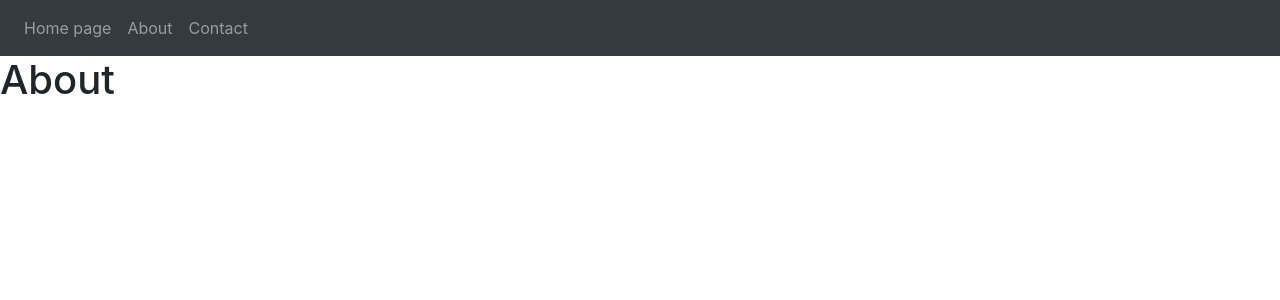
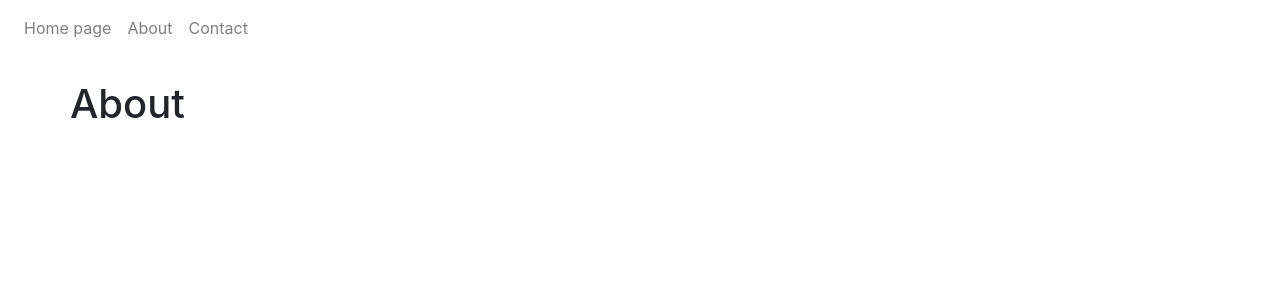
Before and after one commit to kulczy/nuxttest, a Nuxt app: page /about in a window 1280 px wide. Shown: the top 300 px of the page. Built offline with nearby package versions, Linux system fonts and the light colour scheme.

Commit message:
Improve performance

```diff
--- a/layouts/default.vue
+++ b/layouts/default.vue
@@ -1,7 +1,7 @@
 <template>
   <div>
     <div>
-      <b-navbar type="dark" variant="dark">
+      <b-navbar type="light" variant="white">
         <b-navbar-nav>
           <li class="nav-item">
             <nuxt-link to="/" class="nav-link">Home page</nuxt-link>
@@ -15,8 +15,11 @@
         </b-navbar-nav>
       </b-navbar>
     </div>
-
-    <nuxt/>
+    <div class="container mt-4">
+      <div class="row">
+        <nuxt/>
+      </div>
+    </div>
   </div>
 </template>
 
```
